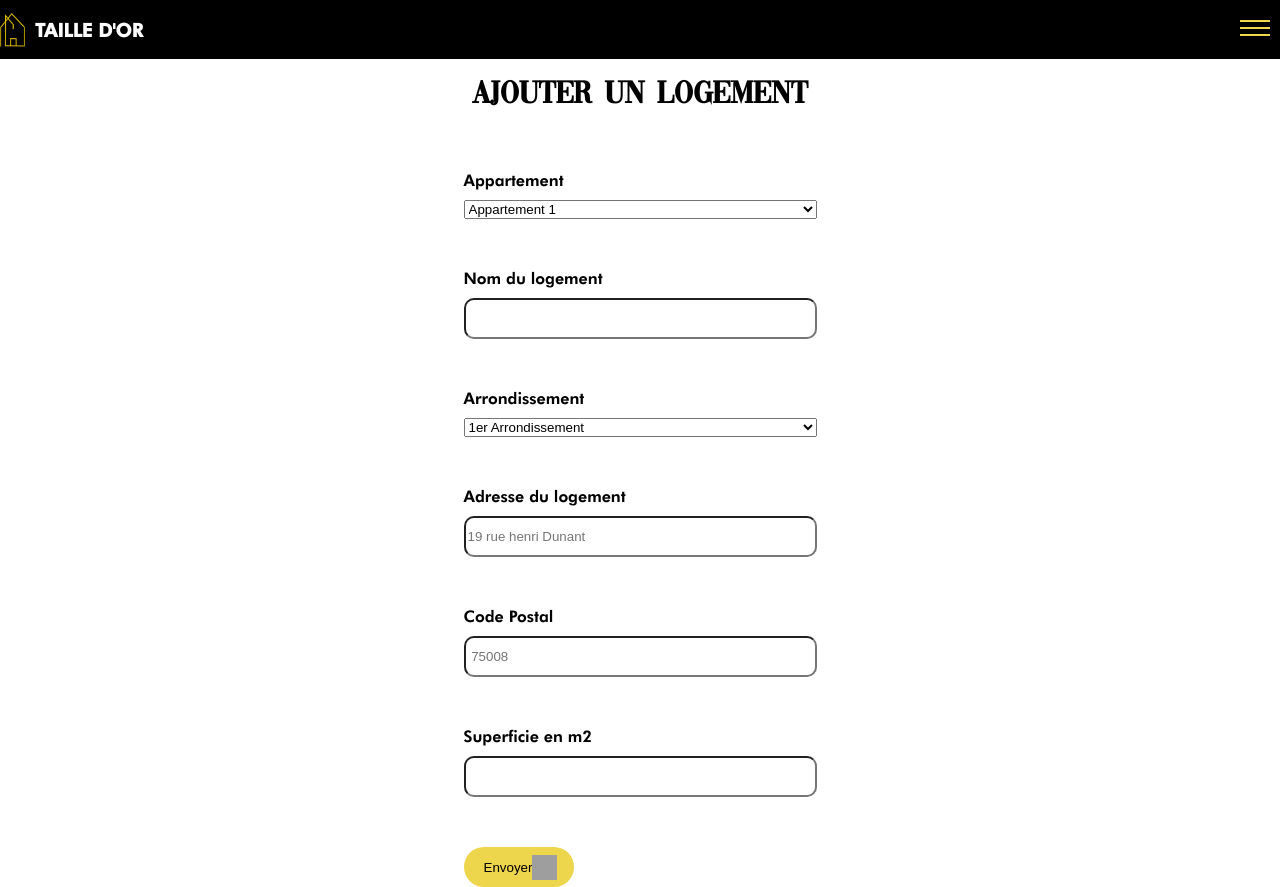
After one commit to YohannDCz/airbnb-php, a PHP site: page /add_logement.html in a window 1280 px wide. The commit adds this page. Run offline with PHP 8.4, Linux system fonts and the light colour scheme; grey boxes are pictures that could not be loaded.

Commit message:
Ajout de la page de logement

```diff
--- /dev/null
+++ b/add_logement.html
@@ -0,0 +1,94 @@
+<!DOCTYPE html>
+<html lang="en">
+<head>
+    <meta charset="UTF-8">
+    <meta http-equiv="X-UA-Compatible" content="IE=edge">
+    <meta name="viewport" content="width=device-width, initial-scale=1.0">
+    <link rel="stylesheet" href="style.css">
+    <script src="header.js" defer ></script>
+    <title>Document</title>
+</head>
+<body>
+    <header >
+        <div class="logo"><img  src="./assets/img/logo.png"  class="img_logo" alt=""> <h3>TAILLE D'OR</h3></div>
+
+          <nav class="menu">
+            <ul>
+              <li><a href="#">Account</a></li>
+              <li><a href="#">Voyages</a></li>
+              <li><a href="#">Avis</a></li>
+            </ul>
+            <div class="close-btn">&times;</div>
+          </nav>
+          <div class="menu-burger">
+            <div class="bar"></div>
+            <div class="bar"></div>
+            <div class="bar"></div>
+          </div>
+
+    </header>
+    <div class="add_logement">
+        <h1> Ajouter un logement </h1>
+        <div class="box_logement">
+            <form action="" method="post">
+                <div class="Form_group">
+                <label for=""> Appartement</label>
+                <select name="" id="" >
+                    <option value="Appartement1">Appartement 1</option>
+                    <option value="Appartement2">Appartement 2</option>
+                    <option value="Appartement3">Appartement 3</option>
+                </select>
+                </div>
+
+                 <div class="Form_group">
+                <label for="">Nom du logement</label>
+                <input type="text" name="" id="">
+               </div>
+
+               <div class="Form_group">
+                <label for="">Arrondissement</label>
+                <select name="" id="" >
+                    <option value="Arrondissement1"> 1er Arrondissement</option>
+                    <option value="Arrondissement2"> 2ème Arrondissement</option>
+                    <option value="Arrondissement3"> 3ème  Arrondissement</option>
+                    <option value="Arrondissement4"> 4ème Arrondissement</option>
+                    <option value="Arrondissement5"> 5ème Arrondissement</option>
+                    <option value="Arrondissement6"> 6ème Arrondissement</option>
+                    <option value="Arrondissement7"> 7ème Arrondissement</option>
+                    <option value="Arrondissement8"> 8ème Arrondissement</option>
+                    <option value="Arrondissement9"> 9ème Arrondissement</option>
+                    <option value="Arrondissement10"> 10ème Arrondissement</option>
+                    <option value="Arrondissement11"> 12ème Arrondissement</option>
+                    <option value="Arrondissement12"> 13ème Arrondissement</option>
+                    <option value="Arrondissement13"> 14ème Arrondissement</option>
+                    <option value="Arrondissement14"> 15ème Arrondissement</option>
+                    <option value="Arrondissement15"> 16ème Arrondissement</option>
+                    <option value="Arrondissement17"> 17ème Arrondissement</option>
+                    <option value="Arrondissement18"> 18ème Arrondissement</option>
+                    <option value="Arrondissement19"> 19ème Arrondissement</option>
+                    <option value="Arrondissement20"> 20ème Arrondissement</option>
+                </select>
+               </div>
+
+                <div class="Form_group">
+                <label for="">Adresse du logement</label>
+                <input type="text" name="" id="" placeholder="19 rue henri Dunant ">
+                </div>
+                <div class="Form_group">
+                    <label for="">Code Postal</label>
+                    <input type="text" name="" id="" placeholder=" 75008 ">
+                    </div>
+
+                <div class="Form_group">
+                <label for=""> Superficie en m2</label>
+                <input type="number" name="" id="">
+                </div>
+            </form>
+            <div class="btn">
+                <button> Envoyer <img src="https://cdn4.iconfinder.com/data/icons/ionicons/512/icon-arrow-right-c-1024.png" alt="flèche"> </button>
+            </div>
+        </div>
+
+    </div>
+</body>
+</html>
--- /dev/null
+++ b/header.js
@@ -0,0 +1,11 @@
+const menuBurger = document.querySelector('.menu-burger');
+const menu = document.querySelector('.menu');
+const closeBtn = document.querySelector('.close-btn');
+
+menuBurger.addEventListener('click', function() {
+menu.classList.toggle('active');
+});
+
+closeBtn.addEventListener('click', function() {
+menu.classList.remove('active');
+});
--- a/login.php
+++ b/login.php
@@ -8,7 +8,7 @@
     <link rel="stylesheet" href="style.css">
 </head>
 <body>
-    <header>
+    <header class="header_login">
         <div class="logo_login"> <img src="./assets/img/logo.png" class="img_logo" alt=""> <h2>TAILLE D'OR</h2></div>
     </header>
     <div class="login">
--- a/style.css
+++ b/style.css
@@ -163,13 +163,19 @@ button {
 header{
     display: flex;
     align-items: center;
-    justify-content: center;
+    justify-content: space-between;
     background: black;
     color: white;
 }
 .logo {
     display: flex;
     align-items: center;
+  }
+.header_login{
+    display: flex;
+    align-items: center;
+    justify-content: center;
+
   }
 .logo_login{
     display: flex;
@@ -205,7 +211,7 @@ header{
   .menu {
     display: none;
     position: absolute;
-    right: 0;
+    right: 45px;
     background: black;
     top: 0;
     left: 0;
@@ -309,3 +315,31 @@ a{
         margin-right: 150px;
     }
 }
+/* Fin du css Login  */
+
+/* Css de la page ajouter un logement */
+.add_logement{
+    display: flex;
+    justify-content: center;
+    flex-direction: column;
+    align-items: center;
+    width: 100%;
+    gap: 40px;
+    margin: 0;
+    padding: 0;
+
+}
+.Form_group{
+    display: flex;
+    flex-direction: column;
+    margin-bottom: 50px;
+}
+.Form_group label{
+    padding-bottom: 10px;
+}
+ .Form_group  input{
+    border-radius: 10px;
+    width: 345px;
+    height: 35px;
+    outline: none;
+}
```
Also changed, not shown: header.html (+2 -16 lines).
